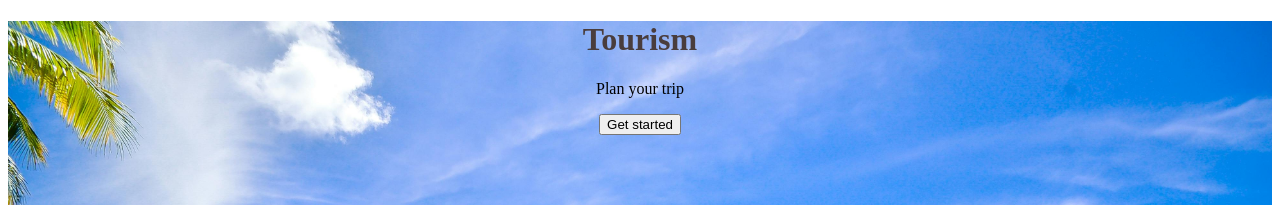
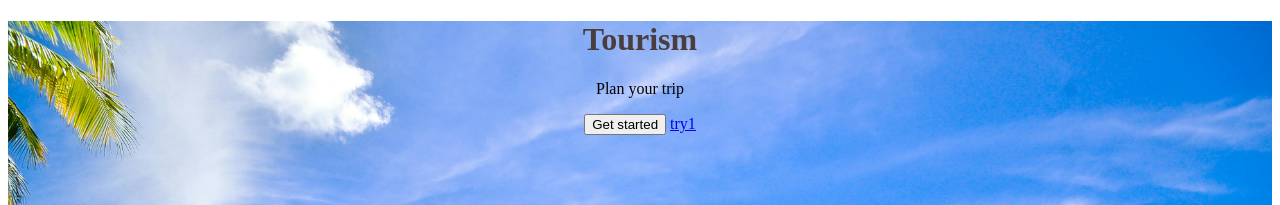
Before and after one commit to aakash421/git-demo, a plain HTML site: page index.html in a window 1280 px wide. Shown: the top 205 px of the page. Drawn offline with Linux system fonts and the light colour scheme.

Commit message:
changes in index.html

```diff
--- a/index.html
+++ b/index.html
@@ -14,6 +14,7 @@
         <h1 class="head">Tourism</h1>
         <p>Plan your trip</p>
         <button>Get started</button>
+        <a href="try1.html">try1</a>
     </center>
     </div>
 
```
